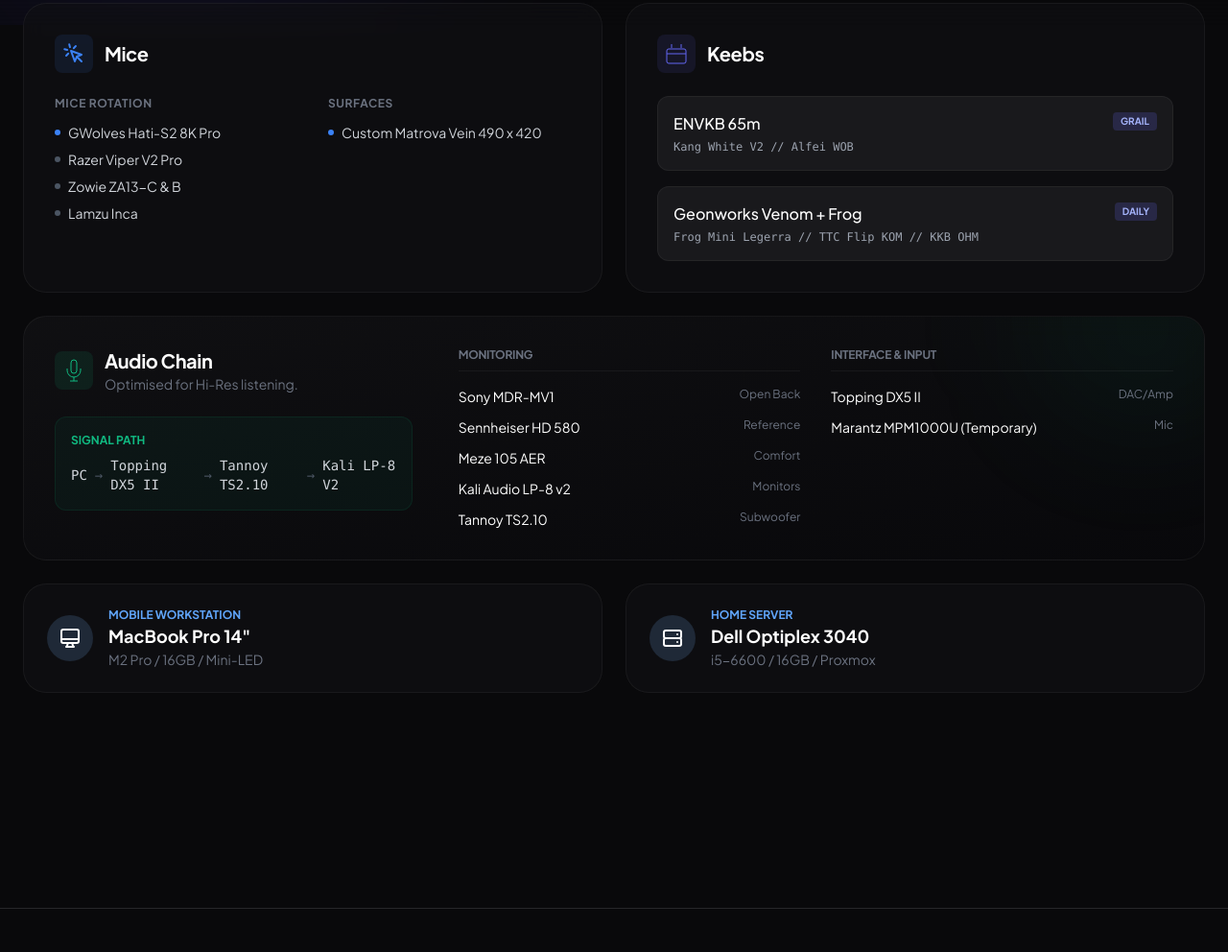
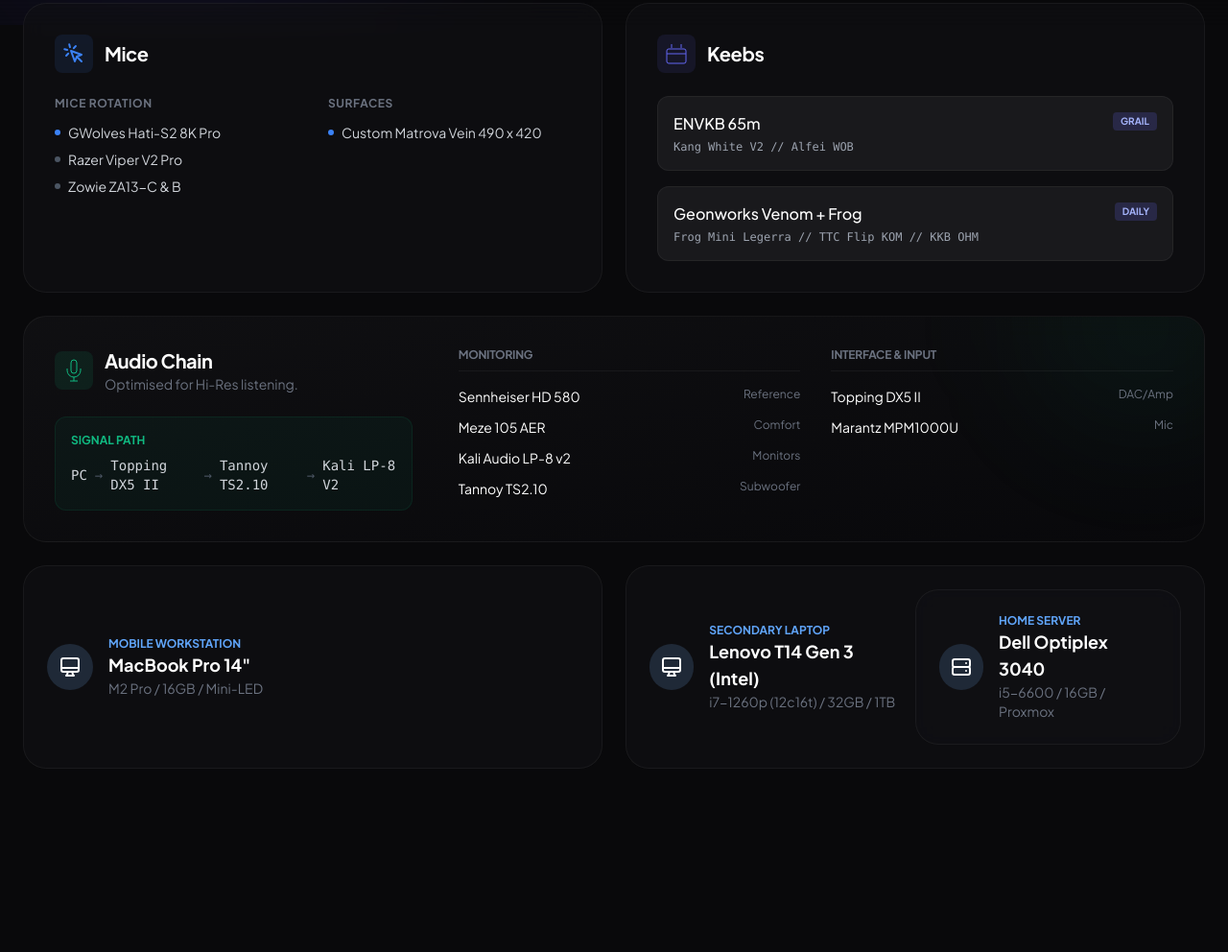
Before and after one commit to Bepsiii/bepsiii.github.io, a plain HTML site: page setup.html in a window 1280 px wide. Shown: the part 774-1766 px from the top of the page at 96% size. Drawn offline with nearby package versions, Linux system fonts and the light colour scheme.

Commit message:
Update setup details: remove Lamzu Inca and Sony MDR-MV1, and add Secondary Laptop information

```diff
--- a/setup.html
+++ b/setup.html
@@ -149,10 +149,6 @@
                                     <span class="w-1.5 h-1.5 rounded-full bg-gray-600 group-hover:bg-blue-500 transition-colors"></span>
                                     Zowie ZA13-C & B
                                 </li>
-                                <li class="flex items-center gap-2 text-gray-300 text-sm group cursor-default">
-                                    <span class="w-1.5 h-1.5 rounded-full bg-gray-600 group-hover:bg-blue-500 transition-colors"></span>
-                                    Lamzu Inca
-                                </li>
                             </ul>
                         </div>
                         <div>
@@ -230,10 +226,6 @@
                                 <h4 class="text-xs font-bold text-gray-500 uppercase mb-4 border-b border-white/5 pb-2">Monitoring</h4>
                                 <ul class="space-y-3">
                                     <li class="flex justify-between text-sm">
-                                        <span class="text-white">Sony MDR-MV1</span>
-                                        <span class="text-gray-500 text-xs">Open Back</span>
-                                    </li>
-                                    <li class="flex justify-between text-sm">
                                         <span class="text-white">Sennheiser HD 580</span>
                                         <span class="text-gray-500 text-xs">Reference</span>
                                     </li>
@@ -259,7 +251,7 @@
                                         <span class="text-gray-500 text-xs">DAC/Amp</span>
                                     </li>
                                     <li class="flex justify-between text-sm">
-                                        <span class="text-white">Marantz MPM1000U (Temporary)</span>
+                                        <span class="text-white">Marantz MPM1000U </span>
                                         <span class="text-gray-500 text-xs">Mic</span>
                                     </li>
                                 </ul>
@@ -280,6 +272,21 @@
                             <div class="text-gray-500 text-sm">M2 Pro / 16GB / Mini-LED</div>
                         </div>
                     </div>
+
+                <!-- 7. Secondary Laptop -->
+                    <div class="rounded-3xl border border-white/5 bg-[#121214]/60 backdrop-blur-md p-6 flex items-center gap-4 hover:bg-white/5 transition-colors">
+                        <div class="w-12 h-12 rounded-full bg-gray-800 flex items-center justify-center text-white">
+                            <svg class="w-6 h-6" fill="none" stroke="currentColor" viewBox="0 0 24 24"><path stroke-linecap="round" stroke-linejoin="round" stroke-width="2" d="M9.75 17L9 20l-1 1h8l-1-1-.75-3M3 13h18M5 17h14a2 2 0 002-2V5a2 2 0 00-2-2H5a2 2 0 00-2 2v10a2 2 0 002 2z"></path></svg>
+                        </div>
+                        <div>
+                            <div class="text-xs text-blue-400 font-bold uppercase">Secondary Laptop</div>
+                            <div class="text-white font-bold text-lg">Lenovo T14 Gen 3 (Intel)</div>
+                            <div class="text-gray-500 text-sm">i7-1260p (12c16t) / 32GB / 1TB</div>
+                        </div>
+
+
+
+                <!-- 8. Home Server -->
                     <div class="rounded-3xl border border-white/5 bg-[#121214]/60 backdrop-blur-md p-6 flex items-center gap-4 hover:bg-white/5 transition-colors">
                         <div class="w-12 h-12 rounded-full bg-gray-800 flex items-center justify-center text-white">
                             <svg class="w-6 h-6" fill="none" stroke="currentColor" viewBox="0 0 24 24"><path stroke-linecap="round" stroke-linejoin="round" stroke-width="2" d="M5 12h14M5 12a2 2 0 01-2-2V6a2 2 0 012-2h14a2 2 0 012 2v4a2 2 0 01-2 2M5 12a2 2 0 00-2 2v4a2 2 0 002 2h14a2 2 0 002-2v-4a2 2 0 00-2-2m-2-4h.01M17 16h.01"></path></svg>
```
